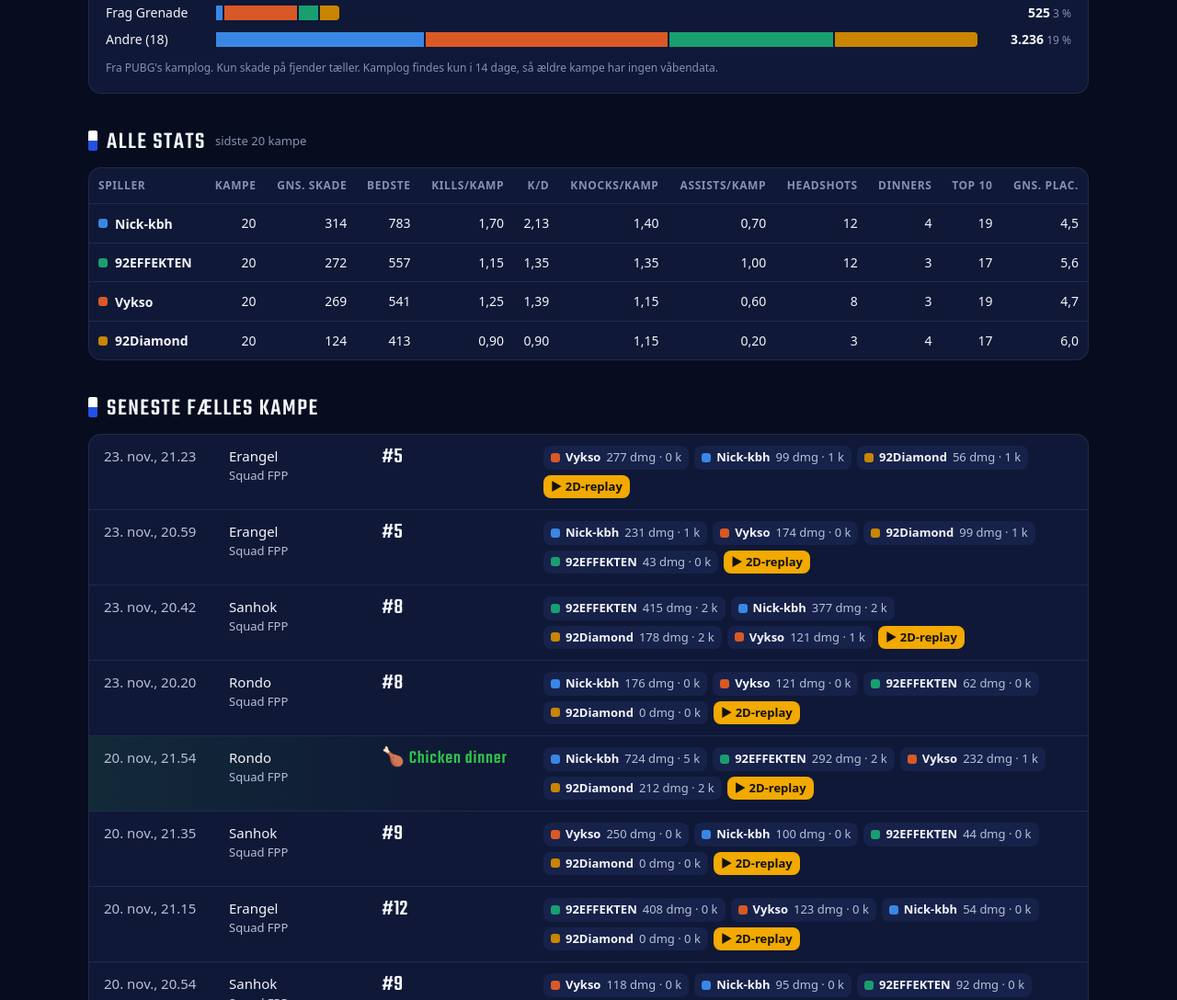
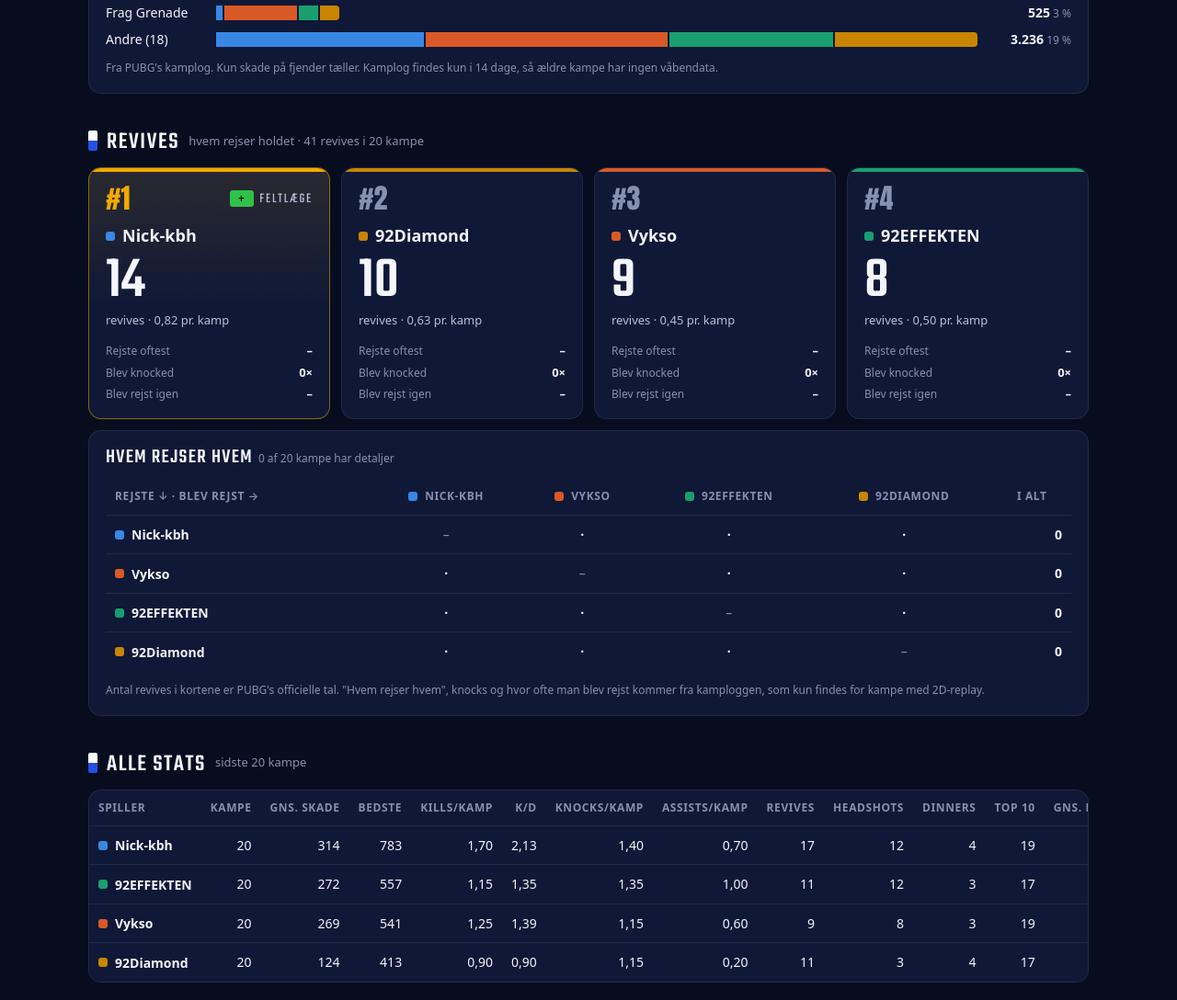
Before and after one commit to Nickkbh2100/squad92-stats, a plain HTML site: page index.html in a window 1280 px wide. Shown: the part 2296-3384 px from the top of the page at 92% size. Drawn offline with Linux system fonts and the light colour scheme; a web font is replaced by a local one.

Commit message:
Revive-stats: hvem rejser holdet, hvem rejser hvem, knocks
Co-Authored-By: Claude Opus 5.5 <noreply@anthropic.com>
Claude-Session: https://claude.ai/code/session_015LciCxN7YdSjjoQR2YVvbj

```diff
--- a/index.html
+++ b/index.html
@@ -204,6 +204,13 @@
   .wbar { height: 14px; }
   .wbar i { display: block; height: 100%; border-radius: 0 4px 4px 0; min-width: 2px; }
   .note { color: var(--muted); font-size: 12px; margin-top: 12px; }
+  .rvlist { display: grid; grid-template-columns: auto 1fr; gap: 4px 10px; margin-top: 14px; font-size: 13px; align-items: baseline; }
+  .rvlist span { color: var(--muted); font-size: 12px; }
+  .rvlist b { text-align: right; font-weight: 650; overflow-wrap: anywhere; }
+  .rmatrix td.rm-cell { text-align: center; font-weight: 650; border-radius: 0; }
+  .rmatrix td.rm-self { text-align: center; color: var(--muted); }
+  .rmatrix th { text-align: center; }
+  .rmatrix th:first-child { text-align: left; }
   .wfavs { display: grid; grid-template-columns: repeat(4, 1fr); gap: 12px; margin-bottom: 12px; }
   .wfav { padding: 14px 16px; }
   .wfav .wf-w { font-family: var(--cond); font-size: 30px; line-height: 1; margin-top: 8px; font-weight: 500; }
@@ -242,6 +249,10 @@
     .tiles { grid-template-columns: repeat(2, 1fr); }
     .wsrow { grid-template-columns: 78px 1fr 64px; font-size: 13px; }
     .wsrow .wv small { display: none; }
+    .rmatrix .rm-nm { display: none; }
+    .rmatrix th, .rmatrix td { padding: 9px 6px; }
+    .rvlist { grid-template-columns: 1fr; gap: 0; }
+    .rvlist b { text-align: left; margin-bottom: 4px; }
     .records { grid-template-columns: 1fr; }
     .ptabs .seg { margin-left: 0; }
     .best { grid-template-columns: 1fr; }
@@ -387,6 +398,7 @@ function summarise(p, n) {
     avgKills: count ? kills / count : 0,
     kd: deaths ? kills / deaths : kills,
     avgAssists: count ? sum((x) => x.me.assists) / count : 0,
+    revives: sum((x) => x.me.revives || 0),
     avgKnocks: count ? sum((x) => x.me.dbnos) / count : 0,
     wins: g.filter((x) => x.team.won).length,
     top10: g.filter((x) => x.team.rank <= 10).length,
@@ -533,17 +545,18 @@ function render() {
   window.onresize = () => { clearTimeout(window._rz); window._rz = setTimeout(drawAll, 100); };
 
   renderWeapons(app, teams, players);
+  renderRevives(app, teams, players);
 
   // --- Tabel ---
   app.append(el('h2', {}, 'Alle stats', el('small', {}, nLabel)));
-  const head = ['Spiller', 'Kampe', 'Gns. skade', 'Bedste', 'Kills/kamp', 'K/D', 'Knocks/kamp', 'Assists/kamp', 'Headshots', 'Dinners', 'Top 10', 'Gns. plac.'];
+  const head = ['Spiller', 'Kampe', 'Gns. skade', 'Bedste', 'Kills/kamp', 'K/D', 'Knocks/kamp', 'Assists/kamp', 'Revives', 'Headshots', 'Dinners', 'Top 10', 'Gns. plac.'];
   const tbody = el('tbody');
   for (const p of ranked) {
     tbody.append(el('tr', {},
       el('td', {}, el('span', { class: 'who' }, el('span', { class: 'key', style: `background:${p.color}` }), p.name)),
       el('td', {}, p.count), el('td', {}, fmt(p.avgDmg)), el('td', {}, fmt(p.bestDmg)),
       el('td', {}, fmt(p.avgKills, 2)), el('td', {}, fmt(p.kd, 2)), el('td', {}, fmt(p.avgKnocks, 2)),
-      el('td', {}, fmt(p.avgAssists, 2)), el('td', {}, p.headshots), el('td', {}, p.wins),
+      el('td', {}, fmt(p.avgAssists, 2)), el('td', {}, p.revives), el('td', {}, p.headshots), el('td', {}, p.wins),
       el('td', {}, p.top10), el('td', {}, p.count ? fmt(p.avgPlace, 1) : '–')));
   }
   app.append(el('div', { class: 'card tablewrap' },
@@ -727,6 +740,72 @@ function showTip(evt, g) {
   tip.style.top = Math.max(8, evt.clientY - h - 12) + 'px';
 }
 const hideTip = () => { tip.style.opacity = '0'; };
+// ================= Revives =================
+function renderRevives(app, teams, players) {
+  const order = players.map((p) => p.name);
+  const canon = (n) => order.find((o) => o.toLowerCase() === n.toLowerCase()) || n;
+  const colorBy = new Map(players.map((p) => [p.name.toLowerCase(), p.color]));
+  const keyEl = (n) => el('span', { class: 'key', style: `background:${colorBy.get(n.toLowerCase()) || 'var(--muted)'}` });
+  // Officielle revives (alle kampe) + detaljer fra kamplog (kampe med replay)
+  const st = new Map(order.map((n) => [n, { given: 0, games: 0, downs: 0, gotUp: 0, to: new Map() }]));
+  let detailed = 0;
+  for (const x of teams) {
+    for (const pl of x.t.players) {
+      const s = st.get(canon(pl.name)); if (!s) continue;
+      s.given += pl.revives || 0; s.games++;
+    }
+    if (!x.m.revives) continue;
+    detailed++;
+    const inTeam = new Set(x.t.players.map((p) => p.name));
+    for (const [a, v] of x.m.revives) {
+      if (!inTeam.has(a) || !inTeam.has(v)) continue;
+      const s = st.get(canon(a)); if (!s) continue;
+      s.to.set(canon(v), (s.to.get(canon(v)) || 0) + 1);
+      const sv = st.get(canon(v)); if (sv) sv.gotUp++;
+    }
+    for (const [n, c] of Object.entries(x.m.downs || {})) if (inTeam.has(n)) { const s = st.get(canon(n)); if (s) s.downs += c; }
+  }
+  const total = [...st.values()].reduce((a, s) => a + s.given, 0);
+  app.append(el('h2', {}, 'Revives', el('small', {}, `hvem rejser holdet · ${total} revives i ${teams.length} kampe`)));
+  if (!total) { app.append(el('div', { class: 'card empty' }, 'Ingen revives i perioden.')); return; }
+
+  const ranked = order.map((n) => ({ n, ...st.get(n) })).filter((r) => r.games).sort((a, b) => b.given - a.given || a.games - b.games);
+  const cards = el('div', { class: 'podium' });
+  ranked.forEach((r, i) => {
+    const fav = [...r.to.entries()].sort((a, b) => b[1] - a[1])[0];
+    cards.append(el('article', { class: 'card p' + (i === 0 ? ' first' : ''), style: `--c:${colorBy.get(r.n.toLowerCase())}` },
+      el('div', { class: 'top' }, el('div', { class: 'rank' }, `#${i + 1}`),
+        i === 0 ? el('div', { class: 'role' }, el('span', { class: 'armband', style: 'background:var(--win);color:#06210d', title: 'Feltlæge' }, '+'), 'Feltlæge') : null),
+      el('div', { class: 'name' }, keyEl(r.n), r.n),
+      el('div', { class: 'big' }, r.given),
+      el('div', { class: 'unit' }, `revives · ${fmt(r.given / r.games, 2)} pr. kamp`),
+      el('div', { class: 'rvlist' },
+        el('span', {}, 'Rejste oftest'), el('b', {}, fav ? `${fav[0]} · ${fav[1]}×` : '–'),
+        el('span', {}, 'Blev knocked'), el('b', {}, `${r.downs}×`),
+        el('span', {}, 'Blev rejst igen'), el('b', {}, r.downs ? `${r.gotUp}× · ${fmt((r.gotUp / r.downs) * 100)} %` : '–'))));
+  });
+
+  // Hvem rejser hvem
+  const maxCell = Math.max(1, ...ranked.flatMap((r) => [...r.to.values()]));
+  const head = el('tr', {}, el('th', { scope: 'col' }, 'Rejste ↓ · blev rejst →'), order.map((n) => el('th', { scope: 'col', title: n }, el('span', { class: 'who' }, keyEl(n), el('span', { class: 'rm-nm' }, n)))), el('th', { scope: 'col' }, 'I alt'));
+  const body = el('tbody');
+  for (const a of order) {
+    const s = st.get(a); if (!s.games) continue;
+    const sum = [...s.to.values()].reduce((x, y) => x + y, 0);
+    body.append(el('tr', {}, el('td', {}, el('span', { class: 'who' }, keyEl(a), a)),
+      order.map((v) => {
+        if (v === a) return el('td', { class: 'rm-self' }, '–');
+        const c = s.to.get(v) || 0;
+        return el('td', { class: 'rm-cell', style: c ? `background:rgba(47,194,74,${0.12 + 0.55 * (c / maxCell)})` : '' }, c || '·');
+      }),
+      el('td', {}, el('b', {}, sum))));
+  }
+  app.append(cards, el('div', { class: 'card pcard', style: 'margin-top:12px' },
+    el('h3', {}, 'Hvem rejser hvem', el('small', {}, `${detailed} af ${teams.length} kampe har detaljer`)),
+    el('div', { class: 'tablewrap' }, el('table', { class: 'rmatrix' }, el('thead', {}, head), body)),
+    el('div', { class: 'note' }, 'Antal revives i kortene er PUBG\'s officielle tal. "Hvem rejser hvem", knocks og hvor ofte man blev rejst kommer fra kamploggen, som kun findes for kampe med 2D-replay.')));
+}
+
 // ================= Våben (fra kamplog) =================
 function renderWeapons(app, teams, players) {
   const withData = teams.filter((x) => x.m.weapons);
```
Also changed, not shown: scripts/fetch.mjs (+15 -0 lines).
